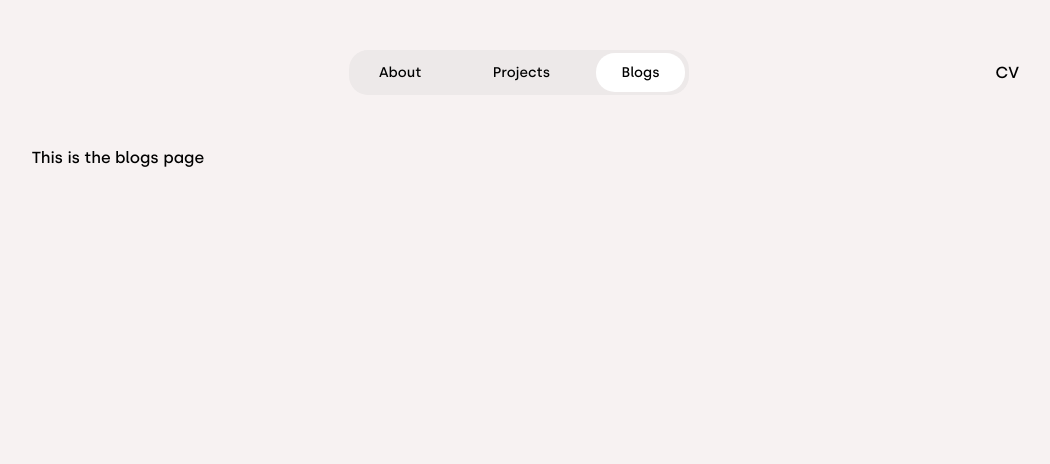
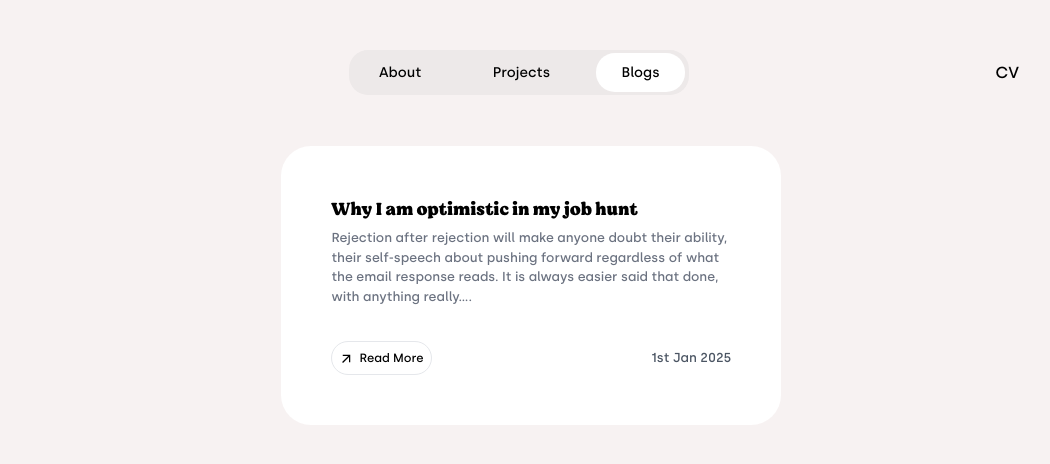
Before and after one commit to DonHamsa/myPortfolio, a Next.js app: page /blogs in a window 1280 px wide. Shown: the top 464 px of the page, without its empty margins (109-1159 px from the left). Built offline with nearby package versions, Linux system fonts and the light colour scheme.

Commit message:
blog page format complete

```diff
--- a/src/app/blogs/page.jsx
+++ b/src/app/blogs/page.jsx
@@ -1,3 +1,10 @@
+import BlogPreview from "@/components/BlogPreview/BlogPreview"
+
 export default function Blogs(){
-  return (<h1>This is the blogs page</h1>)
+  return (
+    <div className="pr-[25%] pl-[25%]">
+    <BlogPreview heading='Why I am optimistic in my job hunt ' synopsis='Rejection after rejection will make anyone doubt their ability, their self-speech about pushing forward regardless of what the email response reads. It is always easier said that done, with anything really....' date='1st Jan 2025'/>
+    </div>
+
+  )
 }
--- a/src/app/globals.css
+++ b/src/app/globals.css
@@ -10,8 +10,13 @@
 @font-face {
   font-family: "silkaMedium";
   src: url("/fonts/Silka-Medium.otf") format("opentype");
-  font-weight: 300;
 }
+
+@font-face{
+  font-family: 'Morango';
+  src: url("/fonts/Morango.otf"),;
+}
+
 
 body {
   background: #f7f2f2;
--- /dev/null
+++ b/src/components/BlogPreview/BlogPreview.jsx
@@ -0,0 +1,21 @@
+import { MdArrowOutward } from "react-icons/md";
+
+
+export default function BlogPreview({heading, synopsis, date}){
+  return(
+    <div className='p-[50px] w-[500px] rounded-[30px] bg-white'>
+      <h2 className="font-Morango text-[18px] mb-[5px]">{heading}</h2>
+      <p className=" text-[13px] mb-[35px] text-gray-500">{synopsis}</p>
+      <div className="flex justify-between items-center ">
+        <div className="p-[7px] rounded-[30px] border flex justify-center items-center cursor-pointer">
+          <MdArrowOutward className="h-[15px] w-[15px] mr-[5px]"/>
+          <p className="text-[12px]">Read More</p>
+        </div>
+
+        <p className='text-gray-600 text-[13px]'>{date}</p>
+
+      </div>
+
+    </div>
+  )
+}
--- a/src/components/ProfileBox/ProfileBox.jsx
+++ b/src/components/ProfileBox/ProfileBox.jsx
@@ -3,8 +3,7 @@ export default function ProfileBox() {
     <div className="bg-white rounded-[30px]   flex flex-col  justify-center col-span-2 p-[35px] ">
       <p className=" text-[26px]  font-semibold">Hi, I'm Hamsa!</p>
       <p className="text-grey-300 mb-[10px] text-[15px] text-gray-400">
-        {" "}
-        Software Developer{" "}
+        Software Developer
       </p>
       <div className="flex mb-[10px] ">
         <p className="mr-[6px] bg-#F7F2F2 text-black rounded-15px text-[11px]  bg-gray-100 rounded-[40px] p-[8px]">
--- a/tailwind.config.mjs
+++ b/tailwind.config.mjs
@@ -13,7 +13,8 @@ export default {
       },
       fontFamily: {
         custom: ["silkaMedium"],
-        techStack: ['Poppins'] // Use the global variable here
+        techStack: ['Poppins'], // Use the global variable here
+        Morango: ["Morango"]
       },
     },
   },
```
Also changed, not shown: public/fonts/Morango.otf (added).
